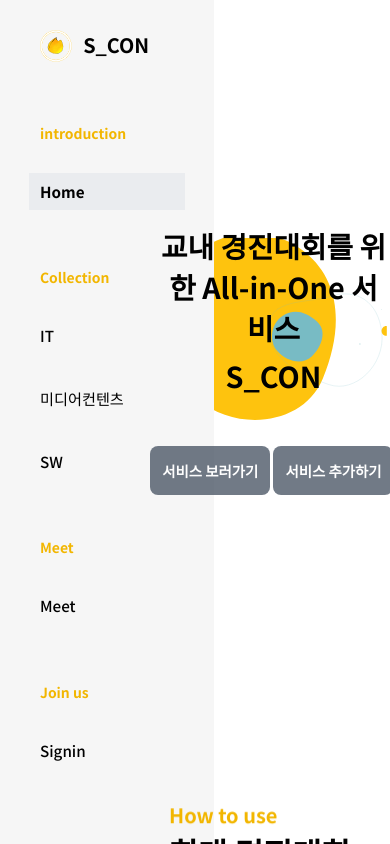
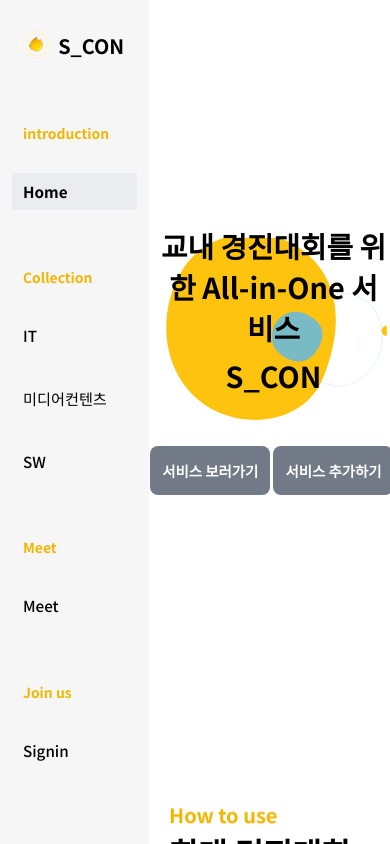
Before and after one commit to eunjung0613/ContestCollection-Web, a React (Create React App) app: page / in a window 390 px wide. Built offline with nearby package versions, Linux system fonts and the light colour scheme.

Commit message:
[#44] apply media query Nav

```diff
--- a/src/components/Nav/index.tsx
+++ b/src/components/Nav/index.tsx
@@ -50,6 +50,10 @@ const section = (theme: Theme) => css`
   ::-webkit-scrollbar {
     width: 1px;
   }
+  ${theme.mediaQuery.mobile} {
+    width: 9.3rem;
+    padding: 0px 23px;
+  }
 `;
 
 const header = (theme: Theme) => css`
@@ -63,6 +67,7 @@ const header = (theme: Theme) => css`
   align-items: center;
 
   font-size: 1.24em;
+
   font-weight: ${theme.fontWeight.bold};
 `;
 
@@ -71,10 +76,15 @@ const logoWrapper = css`
   flex-direction: row;
 `;
 
-const logoImage = css`
+const logoImage = (theme: Theme) => css`
   width: 2rem;
   height: 2rem;
   margin-right: 0.7rem;
+  ${theme.mediaQuery.mobile} {
+    width: 1.7rem;
+    height: 1.7rem;
+    margin-right: 0.5rem;
+  }
 `;
 
 const nav = (theme: Theme) => css`
```
